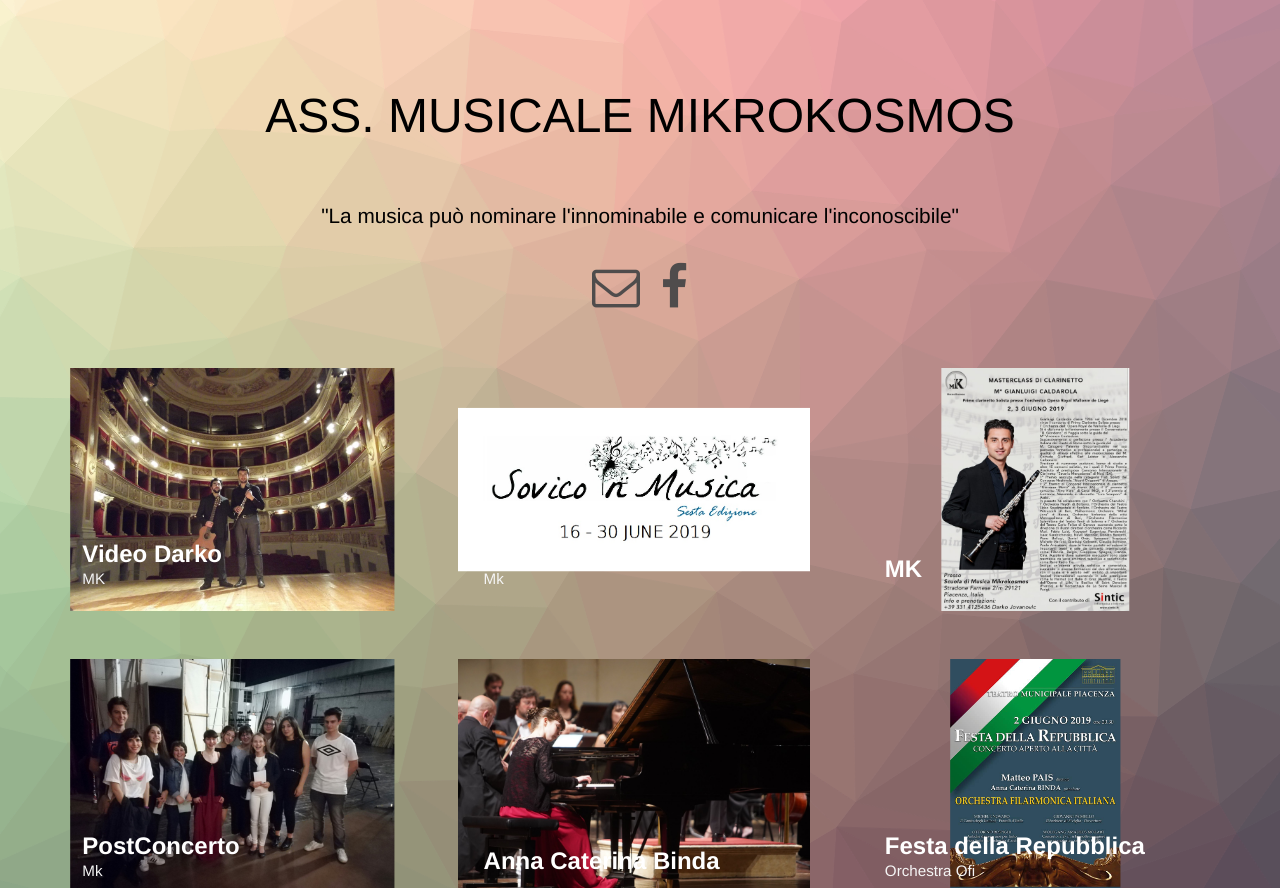
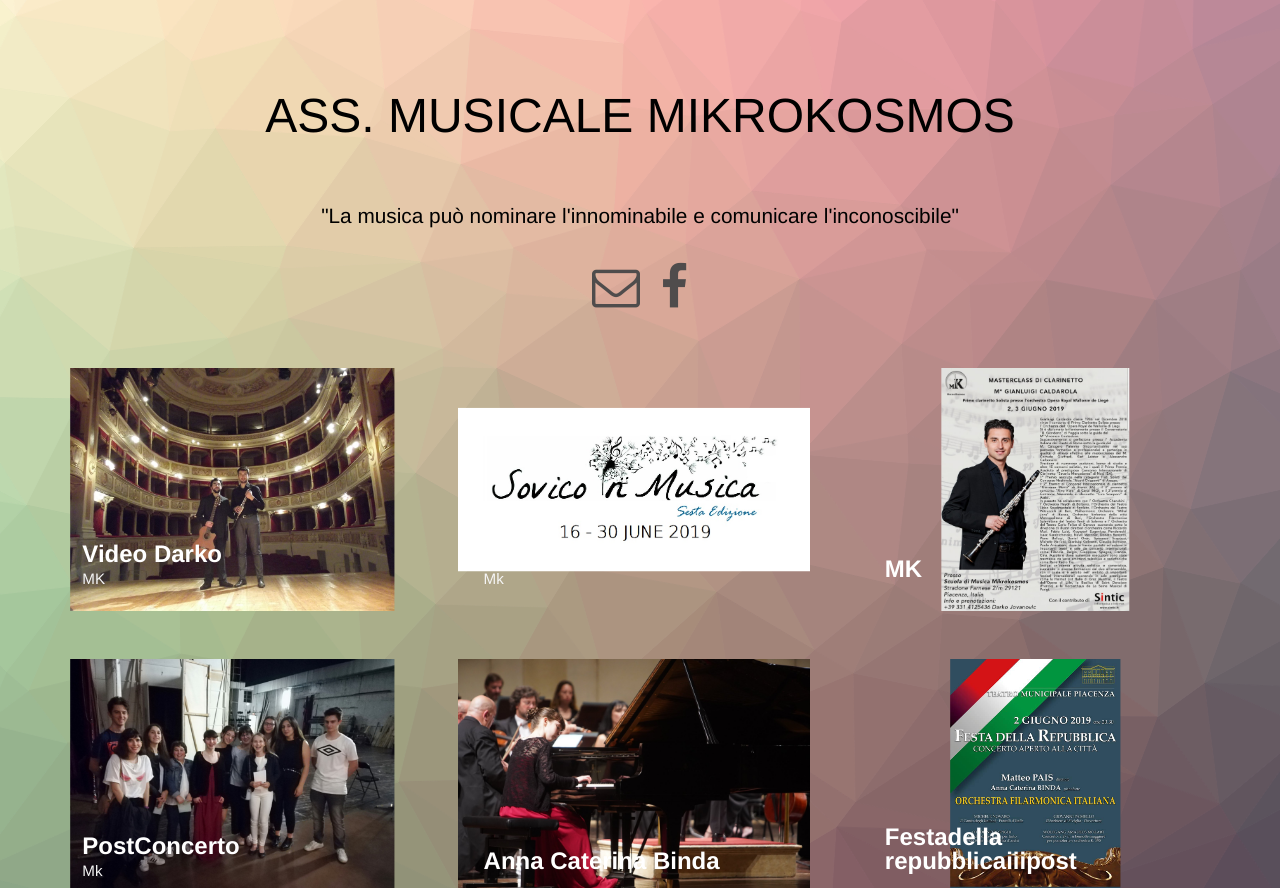
Before and after one commit to katia87comp/katia87comp.github.io, a Jekyll site: the page built from index.html, in a window 1280 px wide. Shown: the top 888 px of the page. Built offline with Jekyll 4.4.1, drawn with Linux system fonts in a browser that asks for light colours; grey boxes are pictures that could not be loaded.

Commit message:
Update 2019-06-02-Festadella RepubblicaIIIPost.markdown

```diff
--- a/_posts/2019-06-02-Festadella RepubblicaIIIPost.markdown
+++ b/_posts/2019-06-02-Festadella RepubblicaIIIPost.markdown
@@ -1,6 +1,6 @@
 ---
-title:  " Festa della Repubblica"
-subtitle: "Orchestra Ofi"
+title:
+subtitle:
 author: "Katia Spadola"
 avatar: "img/authors/katia.png"
 image: "img/FestadellaRepubblicaMG.jpg"
```
